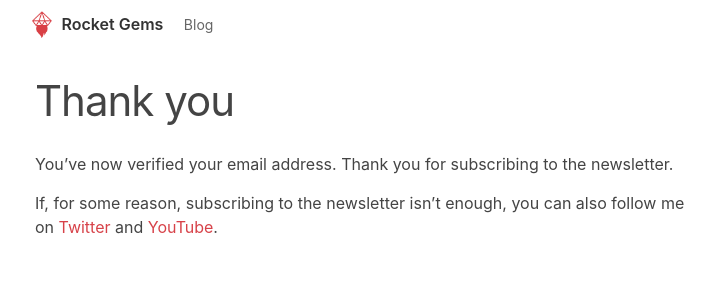
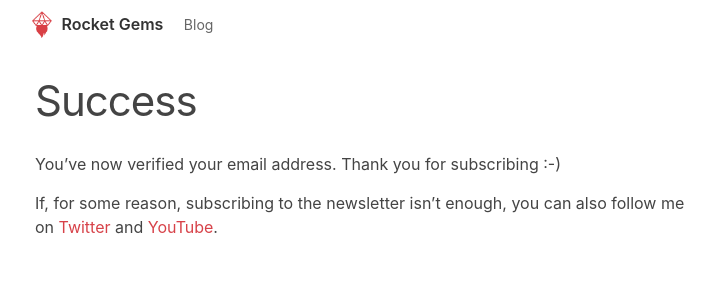
Before and after one commit to ramykhuffash/ramykhuffash.github.io, a Jekyll site: the page built from thank-you.md, in a window 1280 px wide. Shown: the top 300 px of the page, without its empty margins (275-990 px from the left). Built offline with Jekyll 4.4.1, drawn with Linux system fonts in a browser that asks for light colours.

```diff
--- a/thank-you.md
+++ b/thank-you.md
@@ -1,7 +1,7 @@
 ---
 layout: page
-title:  "Thank you"
+title:  "Success"
 ---
-You've now verified your email address. Thank you for subscribing to the newsletter.
+You've now verified your email address. Thank you for subscribing :-)
 
 If, for some reason, subscribing to the newsletter isn't enough, you can also follow me on <a href="https://twitter.com/ramykhuffash" target="_blank" rel="nofollow">Twitter</a> and <a href="https://www.youtube.com/channel/UC0h8WeTEr5LpgbPWjEdnxKg" target="_blank" rel="nofollow">YouTube</a>.
```
